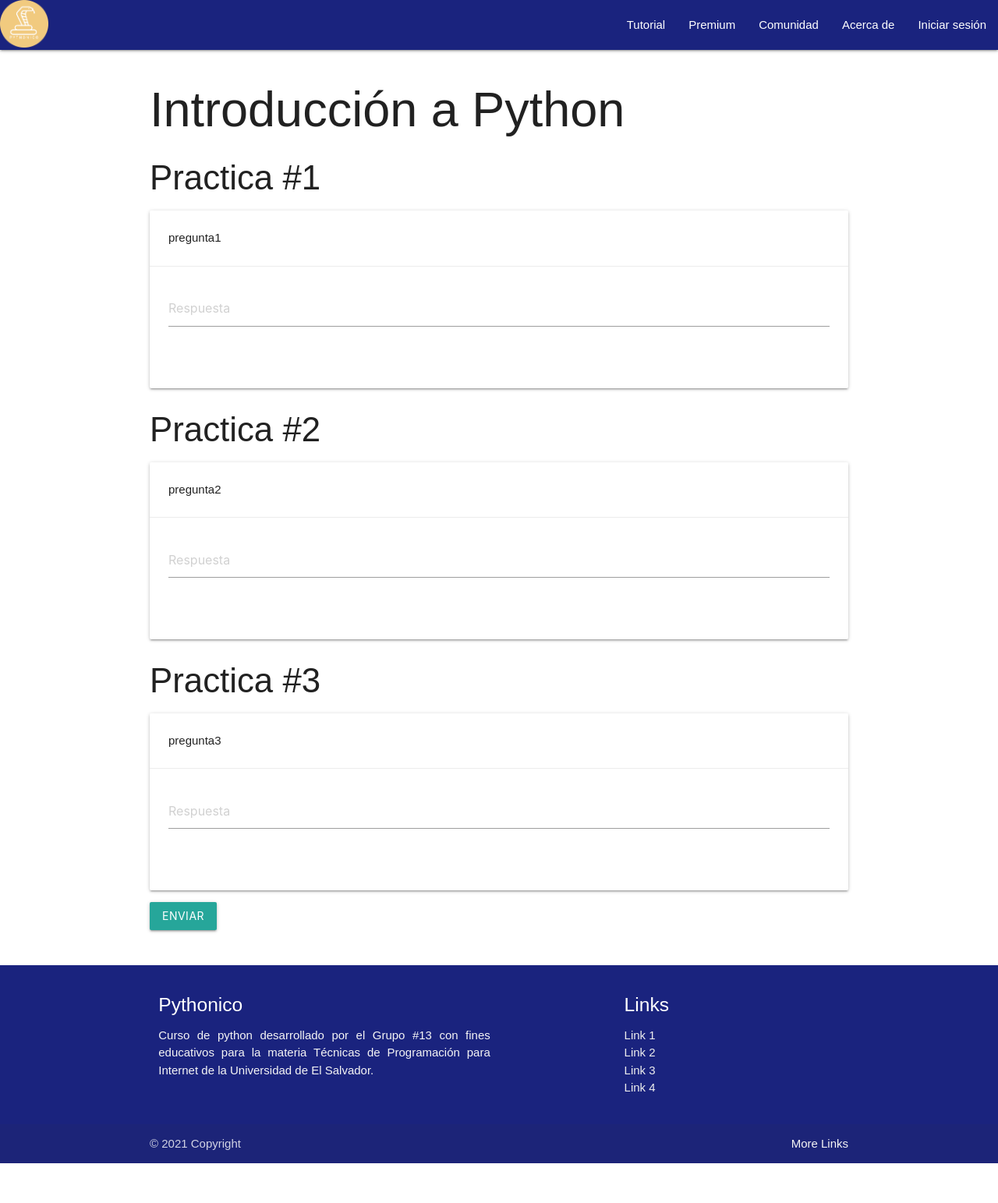
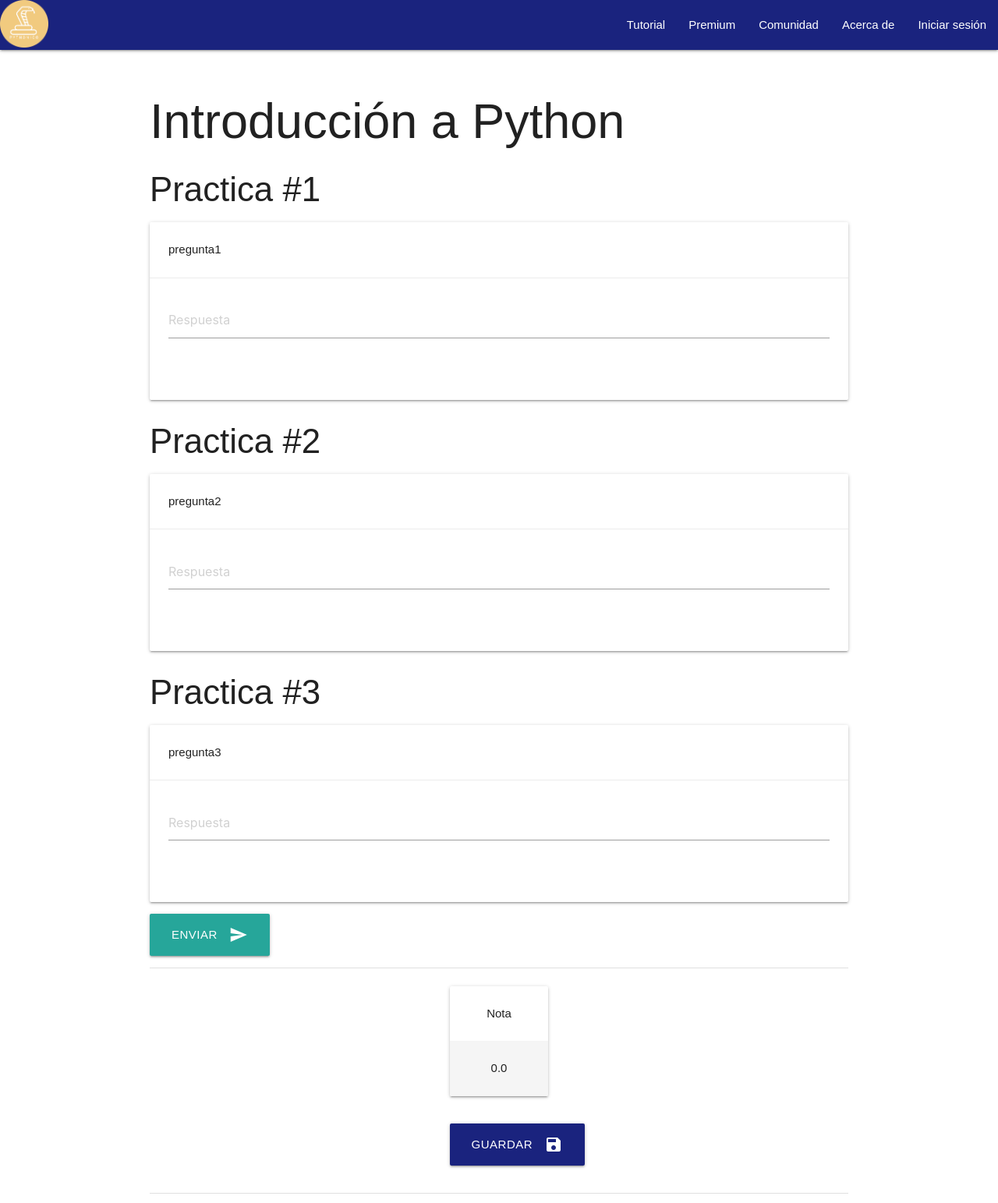
Before and after one commit to CristianAlexisZamora/ProyectoFinal_Grupo13, a Django app: page /practica/1 in a window 1280 px wide. Shown: the top 1543 px of the page at 78% size. Before the commit the page ends 1492 px from the top, so only its background shows below. Run offline with Django 3.2, Linux system fonts and the light colour scheme; data comes from the database, SQL or seed files in the repository; some libraries are stand-ins or nearby versions.

Commit message:
Página de practicas casi terminada

```diff
--- a/appCursoPython/templates/appCursoPython/practica.html
+++ b/appCursoPython/templates/appCursoPython/practica.html
@@ -3,19 +3,20 @@
 
 <!--Titulo de la pagina-->
 {% block title %}
-    Práctica
+Práctica
 {% endblock %}
 
 <!--Contenido de la pagina-->
 {% block content %}
 <div class="container">
+  <div class="section">
     <h1>{{tema}}</h1>
     <div class="col s12 m7">
       <h3 class="header">Practica #1</h3>
       <div class="card horizontal">
         <div class="card-stacked">
           <div class="card-content">
-            <p>{{pregunta1}}</p>
+            <p>{{pregunta1 | linebreaks}}</p>
           </div>
           <div class="card-action">
             <div class="row">
@@ -34,14 +35,14 @@
       <div class="card horizontal">
         <div class="card-stacked">
           <div class="card-content">
-            <p>{{pregunta2}}</p>
+            <p>{{pregunta2 | linebreaks}}</p>
           </div>
           <div class="card-action">
             <div class="row">
               <form class="col s12">
                 <div class="row">
                   <div class="input-field col s12">
-                    <input placeholder="Respuesta" id="pregunta1" type="text" class="validate">
+                    <input placeholder="Respuesta" id="pregunta2" type="text" class="validate">
                   </div>
                 </div>
               </form>
@@ -53,14 +54,14 @@
       <div class="card horizontal">
         <div class="card-stacked">
           <div class="card-content">
-            <p>{{pregunta3}}</p>
+            <p>{{pregunta3 | linebreaks}}</p>
           </div>
           <div class="card-action">
             <div class="row">
               <form class="col s12">
                 <div class="row">
                   <div class="input-field col s12">
-                    <input placeholder="Respuesta" id="pregunta1" type="text" class="validate">
+                    <input placeholder="Respuesta" id="pregunta3" type="text" class="validate">
                   </div>
                 </div>
               </form>
@@ -69,8 +70,70 @@
         </div>
       </div>
     </div>
-    <button class="btn waves-effect waves-light" type="button">Enviar</button>
+    <a class="btn-large waves-effect waves-light" type="button" onclick="comprobacion()">Enviar <i class="material-icons right">send</i></a>
+  </div>
+  <div class="divider"></div>
+  <div class="section">
+    <div class="row">
+      <div class="col s12 m12 l2 offset-l5">
+      <div class="card">
+        <div class="card-content">
+          <p class="center-align">Nota</p>
+        </div>
+        <div class="card-content grey lighten-4" id="logrado">
+          <p id="nota" class="center-align">0.0</p>
+        </div>
+      </div>
+      </div>
+    </div>
+    <div class="row">
+    <div class="col s12 m12 l4 offset-l5">
+      <a class="btn-large indigo darken-4 waves-effect waves-light" type="button" href="guardar/{{modulo}}">Guardar <i class="material-icons right">save</i></a>
+    </div>
+    </div>
+  </div>
+  <div class="divider"></div>
+  <div class="section">
+    <iframe src="https://trinket.io/embed/python3/a5bd54189b" width="100%" height="356" frameborder="0" marginwidth="0" marginheight="0" allowfullscreen></iframe>
+  </div>
 </div>
+
+<script>
+  const res = ["{{res1}}","{{res2}}","{{res3}}"];
+
+  function comprobacion(){
+    var resultado = 0.0;
+    var pr1 = document.getElementById("pregunta1").value;
+    var pr2 = document.getElementById("pregunta2").value;
+    var pr3 = document.getElementById("pregunta3").value;
+
+    var pr = [pr1,pr2,pr3];
+    for(i=0; i<=2; i++){
+      if(res[i] == pr[i]){
+        resultado = resultado + 1/3;
+      }
+    }
+
+    resultado = Math.round((resultado*10)*100) / 100;
+
+    let notafinal = document.getElementById("nota");
+    let estilo = document.getElementById("logrado");
+    estilo.classList.remove("grey");
+    if(resultado>5.0){
+      estilo.classList.remove("red");
+      estilo.classList.add("teal");
+    }else{
+      estilo.classList.remove("teal");
+      estilo.classList.add("red");
+    }
+
+    notafinal.innerHTML = resultado;
+
+  };
+
+</script>
+
+
 <br>
 <br>
 {% endblock %}
--- a/appCursoPython/views.py
+++ b/appCursoPython/views.py
@@ -49,7 +49,7 @@ def bucleWhile(request):
 #Vista creada para la práctica
 def practicapage(request, modulo):
     resultado = practica.objects.get(idpractica=modulo)
-    return render(request, "appcursoPython/practica.html", {"tema":resultado.tema, "pregunta1":resultado.pregunta1, "pregunta2":resultado.pregunta2, "pregunta3":resultado.pregunta3})
+    return render(request, "appcursoPython/practica.html", {"modulo":resultado.idpractica,"tema":resultado.tema, "pregunta1":resultado.pregunta1, "pregunta2":resultado.pregunta2, "pregunta3":resultado.pregunta3, "res1":resultado.respuesta1, "res2":resultado.respuesta2, "res3":resultado.respuesta3})
 
 #Modulo 3
 
```
